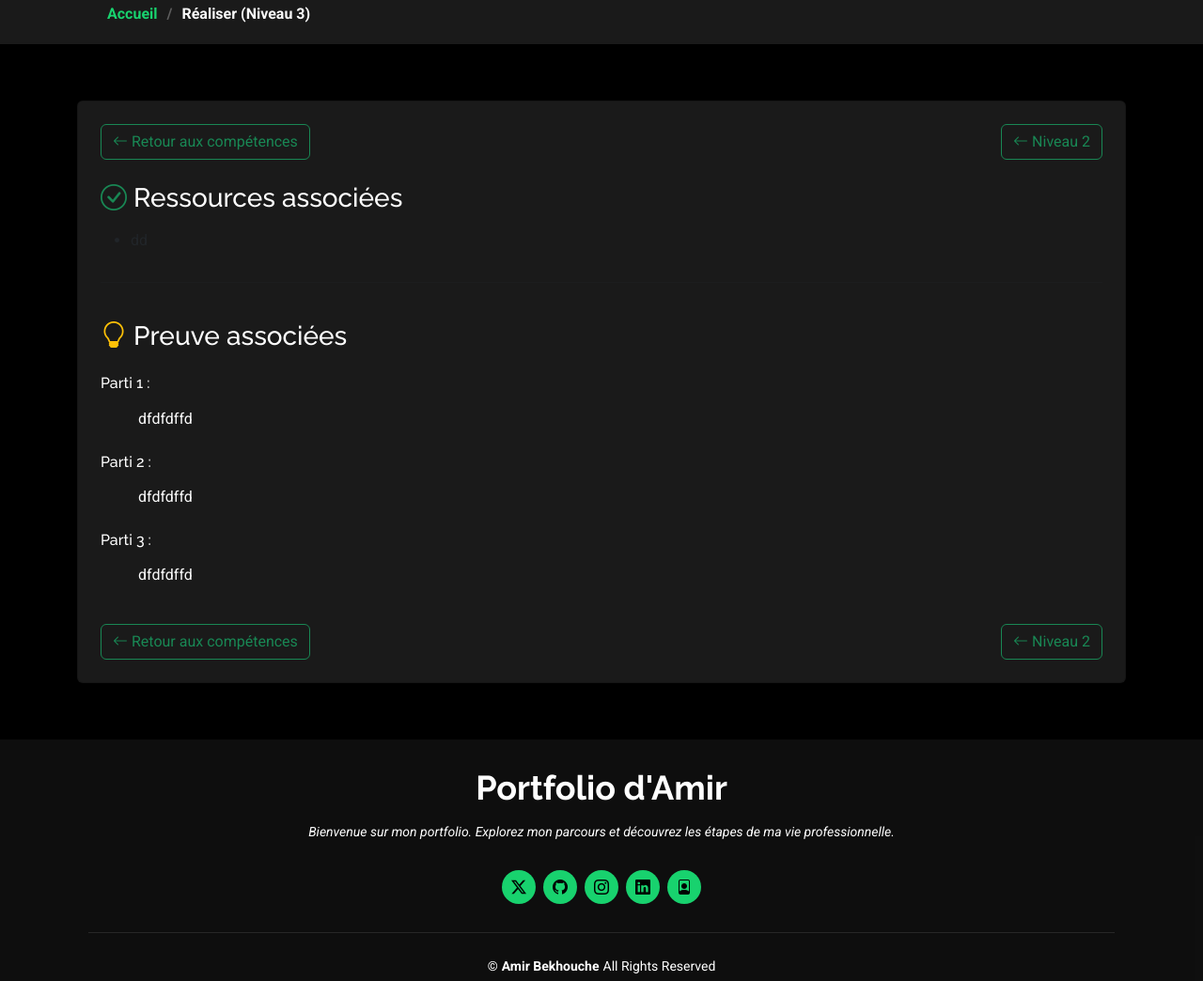
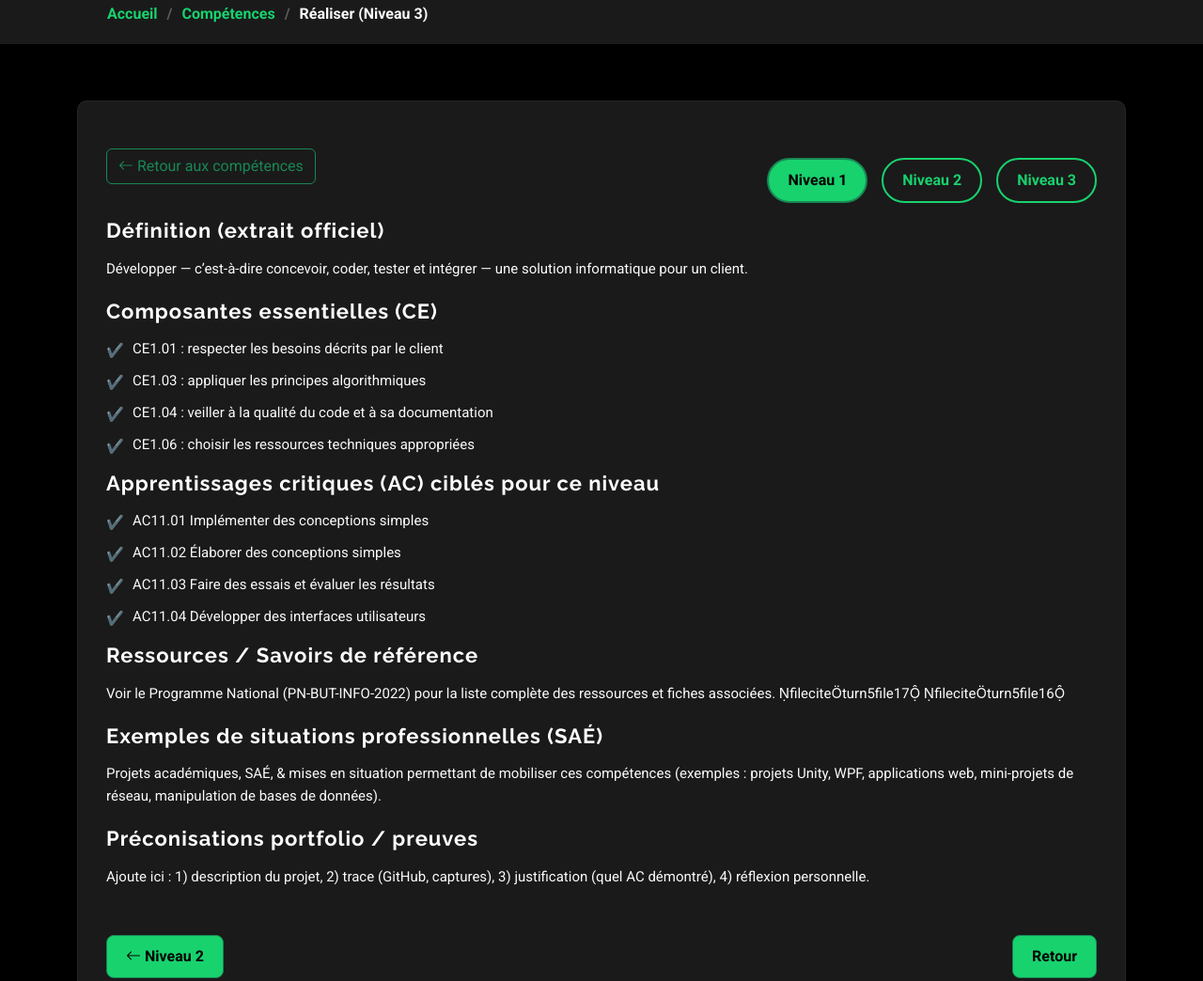
Before and after one commit to moambk/moambk.github.io, a plain HTML site: page fr/detail-info/competence/réaliser/niveau3.html in a window 1280 px wide. Shown: the part 381-1425 px from the top of the page at 94% size. Drawn offline with Linux system fonts and the light colour scheme.

Commit message:
realiser debut

```diff
--- a/fr/detail-info/competence/réaliser/niveau3.html
+++ b/fr/detail-info/competence/réaliser/niveau3.html
@@ -67,7 +67,7 @@
                         <div class="col-lg-8">
                             <h1>Réaliser un développement d'application</h1>
                             <p class="mb-0">
-                                <strong>Niveau 3</strong>
+                                <strong>Niveau 3 —  Adapter des applications sur un ensemble de supports (embarqué, web, mobile, IoT…)</strong>
                             </p>
                         </div>
                     </div>
@@ -77,6 +77,7 @@
                 <div class="container">
                     <ol>
                         <li><a href="../../../index.html">Accueil</a></li>
+                        <li><a href="../../../../fr/competence.html">Compétences</a></li>
                         <li class="current">Réaliser (Niveau 3)</li>
                     </ol>
                 </div>
@@ -85,60 +86,56 @@
 
         <section class="services section">
             <div class="container" data-aos="fade-up">
-                <div class="card p-4" style="background: var(--surface-color);">
-
-                    <div class="buttons-container">
-                        <a href="../../../competence.html" class="btn btn-outline-success mb-4">
-                        <i class="bi bi-arrow-left"></i> Retour aux compétences
-                        </a>
-
-                        <div class="niveau-buttons">
-                            <a href="./niveau2.html" class="btn btn-outline-success mb-4">
-                            <i class="bi bi-arrow-left"></i> Niveau 2
-                            </a>
+                <div class="comp-card">
+                    <div class="buttons-container mb-3">
+                        <a href="../../../../fr/competence.html" class="btn btn-outline-success"><i
+                                class="bi bi-arrow-left"></i> Retour aux compétences</a>
+                        <div class="comp-level-buttons">
+                            <a href="./niveau1.html" class="active btn btn-outline-success">Niveau 1</a>
+                            <a href="./niveau2.html" class=" btn btn-outline-success">Niveau 2</a>
+                            <a href="#" class=" btn btn-outline-success">Niveau 3</a>
                         </div>
                     </div>
 
-                    <div>
-                        <h3 class="mb-3"><i class="bi bi-check-circle text-success"></i> Ressources associées</h3>
-                        <ul>
-                            <li id="objectif"><p>dd</p></li>
-                        </ul>
-                    </div>
-                    <hr>
-                    <div>
-                        <h3 class="mt-4 mb-3"><i class="bi bi-lightbulb text-warning"></i> Preuve associées</h3>
-                        <div class="preuve_container">
-                            <h6 class="mt-4 mb-3">Parti 1 : </h6>
-                            <div class="preuve_items">
-                                <p>dfdfdffd</p>
-                            </div>
-                        </div>
-                        <div class="preuve_container">
-                            <h6 class="mt-4 mb-3">Parti 2 :</h6>
-                            <div class="preuve_items">
-                                <p>dfdfdffd</p>
-                            </div>
-                        </div>
-                        <div class="preuve_container">
-                            <h6 class="mt-4 mb-3">Parti 3 :</h6>
-                            <div class="preuve_items">
-                                <p>dfdfdffd</p>
-                            </div>
-                        </div>
+                    <h3 class="comp-section-title">Définition (extrait officiel)</h3>
+                    <p class="comp-subtext">Développer — c’est-à-dire concevoir, coder, tester et intégrer — une
+                        solution informatique pour un client.</p>
+
+                    <h3 class="comp-section-title">Composantes essentielles (CE)</h3>
+                    <ul class="comp-list">
+                        <li>CE1.01 : respecter les besoins décrits par le client</li>
+                        <li>CE1.03 : appliquer les principes algorithmiques</li>
+                        <li>CE1.04 : veiller à la qualité du code et à sa documentation</li>
+                        <li>CE1.06 : choisir les ressources techniques appropriées</li>
+                    </ul>
+
+                    <h3 class="comp-section-title">Apprentissages critiques (AC) ciblés pour ce niveau</h3>
+                    <ul class="comp-list">
+                        <li>AC11.01 Implémenter des conceptions simples</li>
+                        <li>AC11.02 Élaborer des conceptions simples</li>
+                        <li>AC11.03 Faire des essais et évaluer les résultats</li>
+                        <li>AC11.04 Développer des interfaces utilisateurs</li>
+                    </ul>
+
+                    <h3 class="comp-section-title">Ressources / Savoirs de référence</h3>
+                    <p class="comp-subtext">Voir le Programme National (PN-BUT-INFO-2022) pour la liste complète des
+                        ressources et fiches associées. fileciteturn5file17 fileciteturn5file16</p>
+
+                    <h3 class="comp-section-title">Exemples de situations professionnelles (SAÉ)</h3>
+                    <p class="comp-subtext">Projets académiques, SAÉ, & mises en situation permettant de mobiliser ces
+                        compétences (exemples : projets Unity, WPF, applications web, mini-projets de réseau,
+                        manipulation de bases de données).</p>
+
+                    <h3 class="comp-section-title">Préconisations portfolio / preuves</h3>
+                    <p class="comp-subtext">Ajoute ici : 1) description du projet, 2) trace (GitHub, captures), 3)
+                        justification (quel AC démontré), 4) réflexion personnelle.</p>
+
+                    <div class="navigation-bottom">
+                        <a href="./niveau2.html" class="btn btn-outline-success"><i class="bi bi-arrow-left"></i> Niveau
+                            2</a>
+                        <a href="../../../../fr/competence.html" class="btn btn-outline-success">Retour</a>
                     </div>
 
-                    <div class="buttons-container">
-                        <a href="../../../competence.html" class="btn btn-outline-success mt-4">
-                        <i class="bi bi-arrow-left"></i> Retour aux compétences
-                        </a>
-
-                        <div class="niveau-buttons">
-                            <a href="./niveau2.html" class="btn btn-outline-success mt-4">
-                            <i class="bi bi-arrow-left"></i> Niveau 2
-                            </a>
-                        </div>
-                    </div>
                 </div>
             </div>
         </section>
```
Also changed, not shown: fr/detail-info/competence/réaliser/niveau1.html (+6 -6 lines), fr/detail-info/competence/réaliser/niveau2.html (+43 -58 lines), fr/index.html (+1 -3 lines).
